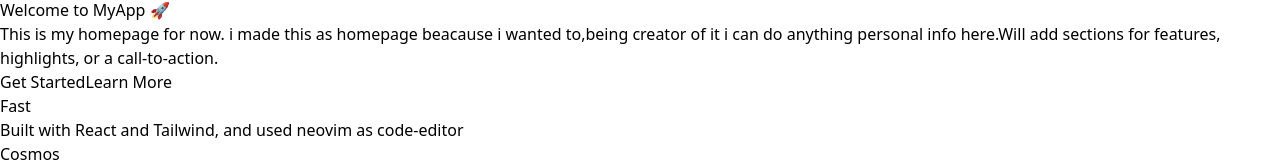
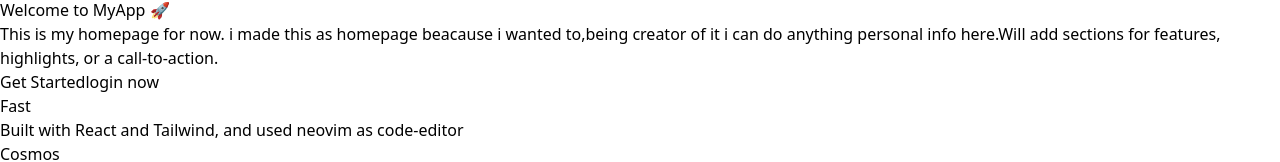
Before and after one commit to Neko01t/demon-house, a React (Vite) app: page / in a window 1280 px wide. Shown: the part 170-332 px from the top of the page. Built offline with nearby package versions, Linux system fonts and the light colour scheme.

Commit message:
lil update

```diff
--- a/src/App.tsx
+++ b/src/App.tsx
@@ -14,7 +14,7 @@ function App() {
   return (
     <>
       <Layout onNavigate={setCurrentForm} >
-      {currentForm === 'home' && <Home />}
+      {currentForm === 'home' && <Home onSwitchForm={setCurrentForm}/>}
       {currentForm === 'login' && <Login onSwitchForm={setCurrentForm} />}
       {currentForm === 'signup' && <Signup onSwitchForm={setCurrentForm} />}
       </ Layout>
--- a/src/components/Navbar.tsx
+++ b/src/components/Navbar.tsx
@@ -23,7 +23,7 @@ export default function Navbar({onNavigate}:NavProps){
           onMouseEnter={() => setHoverd("home")}
           onMouseLeave={() => setHoverd("")}>
           <Navelement
-            onClick={()=>onNavigate("login")}
+            onClick={()=>onNavigate("home")}
             icon={homeIcon}
             isActive={hoverd === "home"} focusedIcon={focusedHomeIcon}
             label={'Home'}/>
@@ -32,7 +32,7 @@ export default function Navbar({onNavigate}:NavProps){
           onMouseEnter={() => setHoverd("about")}
           onMouseLeave={() => setHoverd("")}
           ><Navelement
-             onClick={()=>onNavigate("home")}
+             onClick={()=>onNavigate("about")}
             icon={aboutIcon}
             isActive={hoverd === "about"} focusedIcon={focusedAboutIcon}
             label={'About'}/>
--- a/src/pages/home.tsx
+++ b/src/pages/home.tsx
@@ -1,6 +1,8 @@
 import React from "react";
-
-export default function Home() {
+interface homeProps{
+  onSwitchForm: (form : "login" | "signup" | "home" ) => void
+}
+export default function Home({onSwitchForm}: homeProps) {
   return (
     <div className="flex flex-col items-center justify-center flex-1 text-center px-6 py-12">
       <h2 className="text-4xl font-bold mb-4">Welcome to MyApp 🚀</h2>
@@ -13,8 +15,10 @@ export default function Home() {
         <button className="bg-purple-600 text-white px-6 py-2 rounded-lg shadow hover:bg-purple-700 transition">
           Get Started
         </button>
-        <button className="bg-gray-200 text-gray-800 px-6 py-2 rounded-lg shadow hover:bg-gray-300 transition">
-          Learn More
+        <button
+        onClick={()=>onSwitchForm('login')}
+        className="bg-gray-200 text-gray-800 px-6 py-2 rounded-lg shadow hover:bg-gray-300 transition">
+          login now
         </button>
       </div>
 
```
